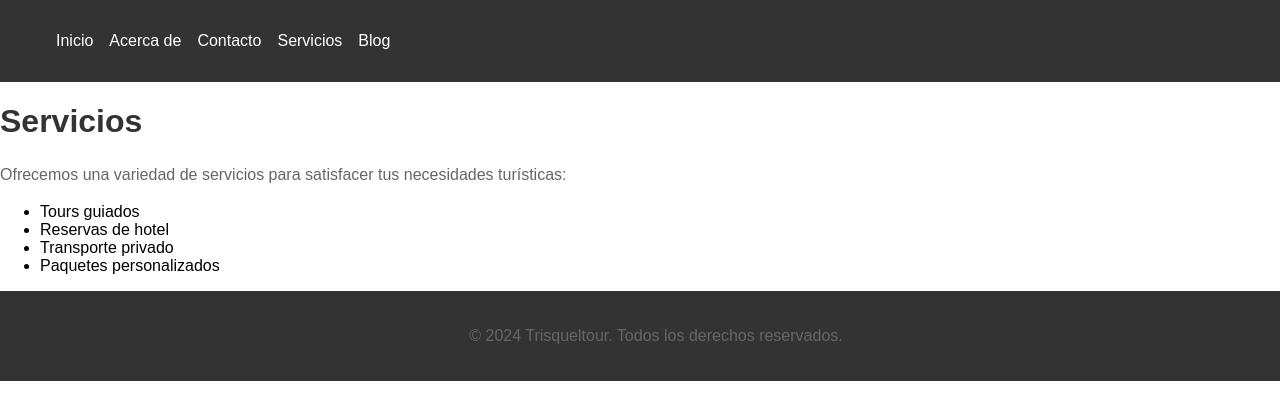
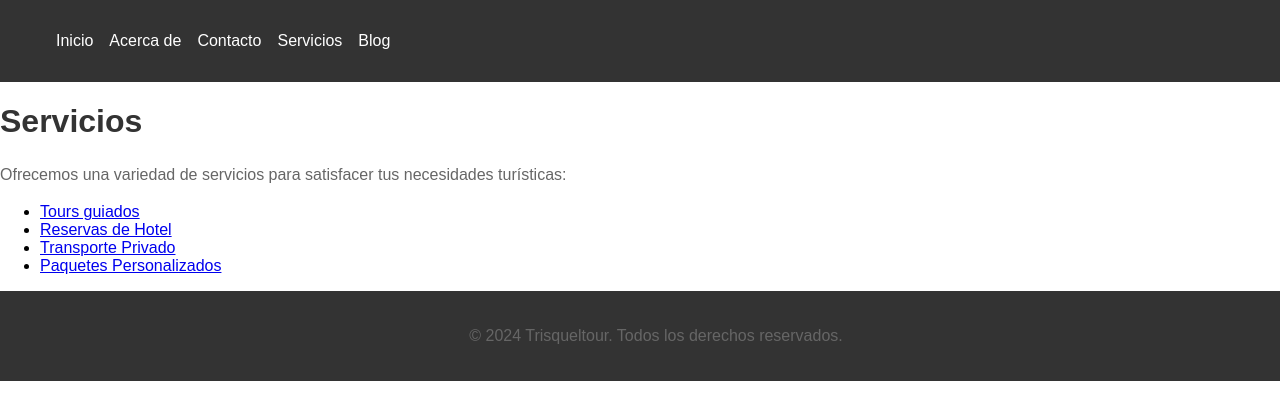
Before and after one commit to Leviav/webconia, a Next.js app: page /services in a window 1280 px wide. Shown: the top 420 px of the page. Built offline with nearby package versions, Linux system fonts and the light colour scheme.

Commit message:
Añadir enlaces a páginas de servicios detallados

```diff
--- a/package.json
+++ b/package.json
@@ -7,8 +7,8 @@
     "start": "next start"
   },
   "dependencies": {
-    "next": "latest",
-    "react": "^18.2.0",
-    "react-dom": "^18.2.0"
+    "next": "12.1.0",
+    "react": "17.0.2",
+    "react-dom": "17.0.2"
   }
 }
--- a/src/pages/services.js
+++ b/src/pages/services.js
@@ -8,10 +8,10 @@ export default function Services() {
       <h1>Servicios</h1>
       <p>Ofrecemos una variedad de servicios para satisfacer tus necesidades turísticas:</p>
       <ul>
-        <li>Tours guiados</li>
-        <li>Reservas de hotel</li>
-        <li>Transporte privado</li>
-        <li>Paquetes personalizados</li>
+        <li><a href="/services/tour-guides">Tours guiados</a></li>
+        <li><a href="/services/hotel-reservations">Reservas de Hotel</a></li>
+        <li><a href="/services/private-transport">Transporte Privado</a></li>
+        <li><a href="/services/custom-packages">Paquetes Personalizados</a></li>
       </ul>
       <Footer />
     </div>
```
Also changed, not shown: 1 other file (tests, documents, lock files or other folders).
